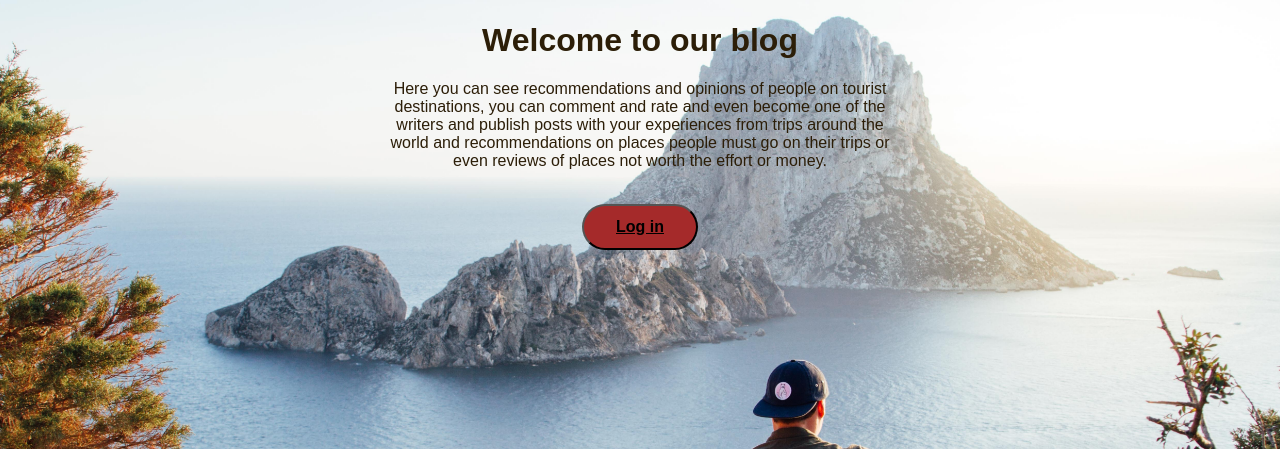
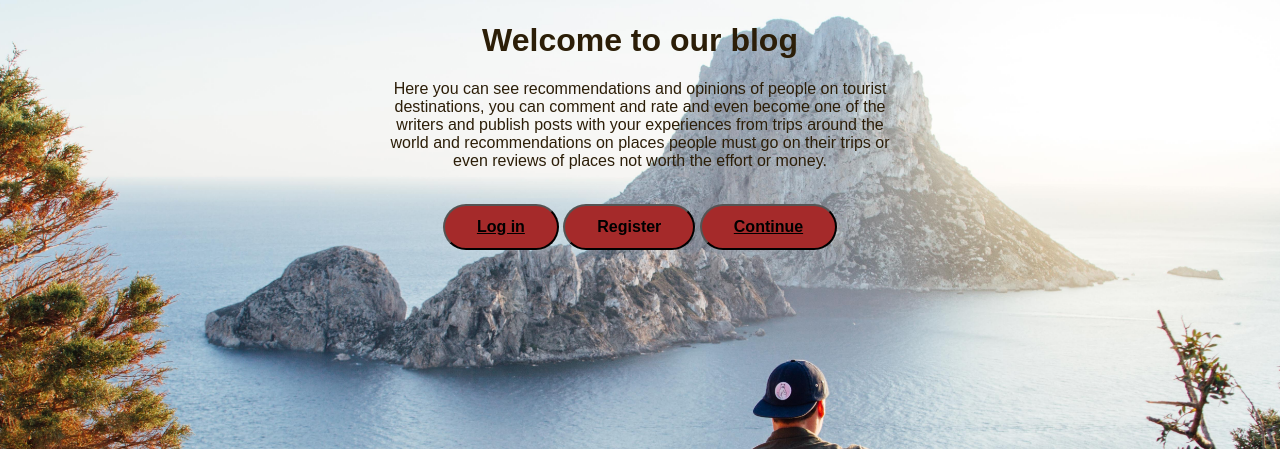
Before and after one commit to EshedSor/SCE_PROJ_GRP_34, a Django app: template Server/SCE_Proj/template/landingpage.html in a window 1280 px wide. Shown: the part 91-540 px from the top of the page. Run offline with Django 3.2, Linux system fonts and the light colour scheme; the template is opened without the code that fills it, so the values that code supplies are empty.

Commit message:
no message

```diff
--- a/Server/SCE_Proj/template/landingpage.html
+++ b/Server/SCE_Proj/template/landingpage.html
@@ -1,14 +1,12 @@
-{% load static %}
-
+{% load static%}
 <!DOCTYPE html>
 <html lang="en">
-
 <head>
     <meta charset="UTF-8">
     <meta http-equiv="X-UA-Compatible" content="IE=edge">
     <meta name="viewport" content="width=device-width, initial-scale=1.0">
     <title>Document</title>
-    <link rel="stylesheet" type='text/css' href = "{% static 'css/landingpage.css' %}">
+    <link rel="stylesheet" href = "{%static '/css/landingpage.css'%}">
 </head>
 <body>
     <header class="container-fluid">
@@ -30,7 +28,11 @@
             <h1>Welcome to our blog</h1>
             <p>Here you can see recommendations and opinions of people on tourist destinations, you can comment and rate and even become one of the writers and publish posts with your experiences from trips around the world and recommendations on places people must go on their trips or even reviews of places not worth the effort or money.</p>
             <br>
-            <button ><a href="singUp.html">Log in</a></button>
+            <nav>
+            <button ><a href="logIn.html">Log in</a></button>
+            <button ><a>Register</a></button>
+            <button ><a href="continue_page.html">Continue</a></button>
+            </nav>
         </div>
         </div>
     </div>
```
